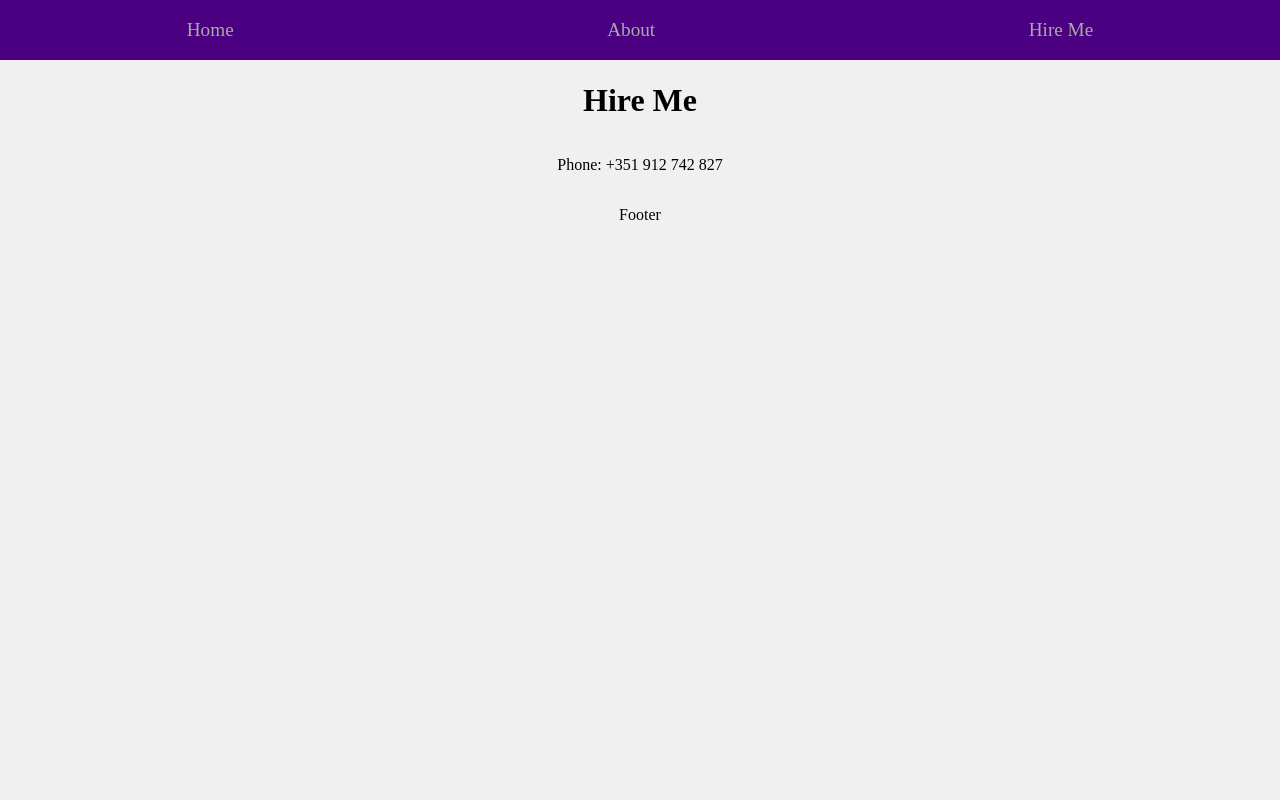
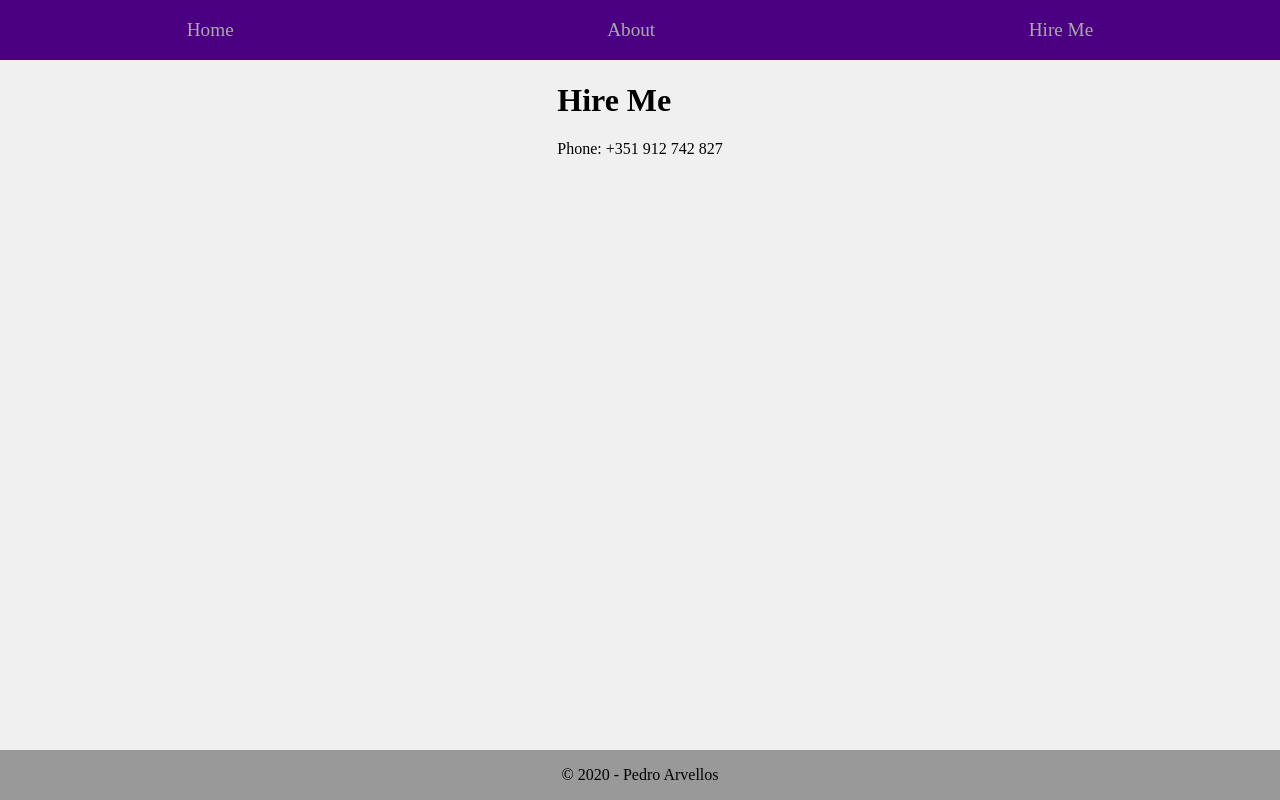
Before and after one commit to pedroarvellos/nextjs-sass, a Next.js app: page /hire-me in a window 1280 px wide. Built offline with nearby package versions, Linux system fonts and the light colour scheme; a small style sheet from the web is missing.

Commit message:
Consume content before component is rendered

```diff
--- a/components/layout/Layout.jsx
+++ b/components/layout/Layout.jsx
@@ -35,10 +35,12 @@ const Layout = ({ children, title }) => {
           <a>Hire Me</a>
         </Link>
       </header>
-      {spinner}
-      <h1>{title}</h1>
-      {children}
-      <footer>Footer</footer>
+      <div className={styles.content}>
+        {spinner}
+        <h1>{title}</h1>
+        {children}
+      </div>
+      <footer><p>© 2020 - Pedro Arvellos</p></footer>
     </div>
   );
 };
--- a/components/layout/Layout.module.scss
+++ b/components/layout/Layout.module.scss
@@ -1,6 +1,7 @@
-$header-container-color: indigo;
-$header-link-color: darkgray;
+$header-container-color : indigo;
+$header-link-color      : darkgray;
 $header-link-hover-color: darkgray;
+
 
 .root {
     display        : flex;
@@ -29,6 +30,13 @@ $header-link-hover-color: darkgray;
     }
 
     footer {
-        padding: 1em;
+        position        : fixed;
+        bottom          : 0;
+        width           : 100%;
+        display         : inline-block;
+        height          : 50px;
+        background-color: #999;
+        display: flex;
+        justify-content: center;
     }
 }
--- a/package.json
+++ b/package.json
@@ -8,6 +8,7 @@
     "start": "next start"
   },
   "dependencies": {
+    "isomorphic-unfetch": "^3.0.0",
     "next": "9.3.3",
     "react": "16.13.1",
     "react-dom": "16.13.1",
```
Also changed, not shown: pages/about.jsx (+24 -6 lines), 1 other file (tests, documents, lock files or other folders).
